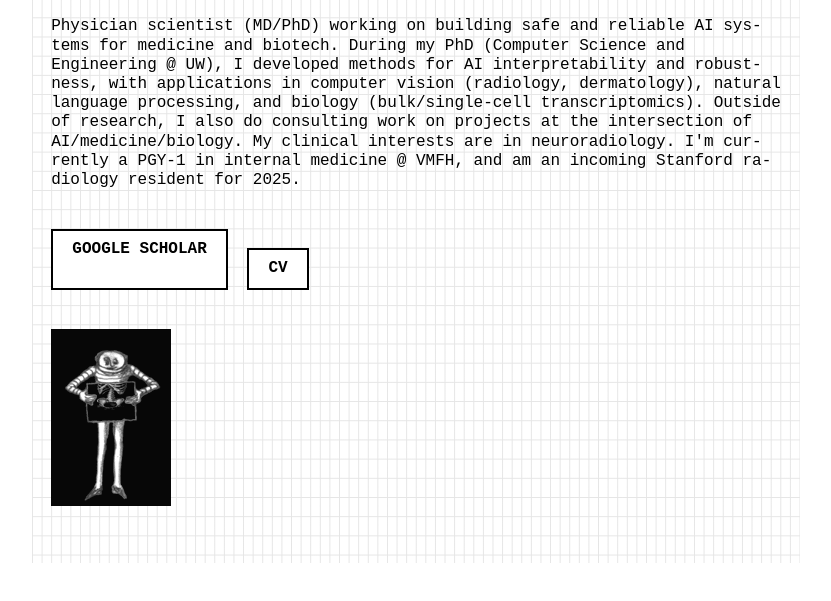
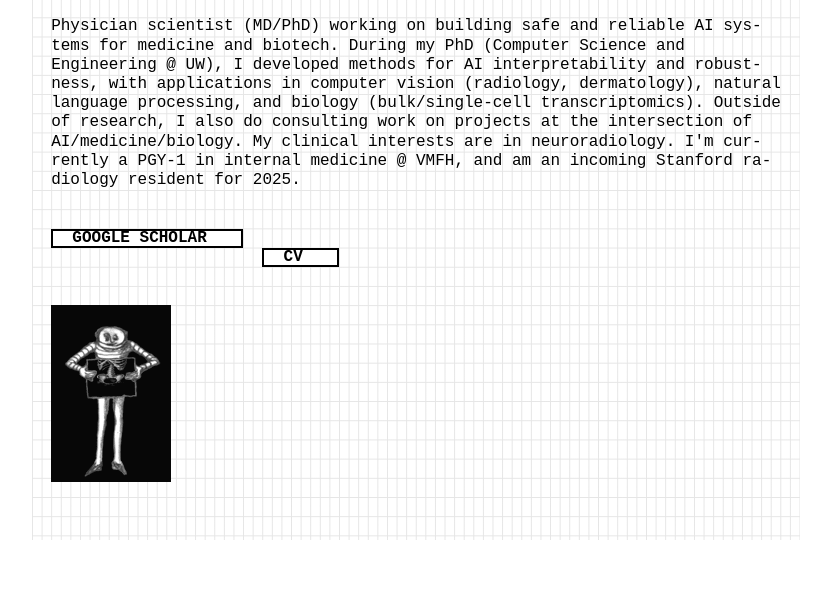
Before and after one commit to jjanizek/jjanizek.github.io, a plain HTML site: page index.html in a window 1280 px wide. Shown: the part 117-718 px from the top of the page, without its empty margins (224-1055 px from the left). Drawn offline with Linux system fonts and the light colour scheme; a web font is replaced by a local one.

Commit message:
Update index.html

```diff
--- a/index.html
+++ b/index.html
@@ -98,17 +98,30 @@
             display: flex;
             gap: 2ch;
             margin: calc(var(--line-height) * 2) 0;
+            align-items: flex-start; /* Ensures buttons align at the top */
         }
 
         .button {
             border: var(--border-thickness) solid var(--text-color);
-            padding: calc(var(--line-height) / 2) 2ch;
+            height: var(--line-height);
+            line-height: calc(var(--line-height) - var(--border-thickness) * 2);
+            padding: 0 2ch;
             text-decoration: none;
             color: var(--text-color);
             text-transform: uppercase;
             font-weight: var(--font-weight-medium);
-            display: inline-block;
+            display: inline-flex;
+            align-items: center;
             background: var(--background-color);
+            white-space: nowrap;
+        }
+
+        .button:first-child {
+            width: 20ch; /* Google Scholar button width */
+        }
+
+        .button:last-child {
+            width: 8ch; /* CV button width */
         }
 
         .button:hover {
```
